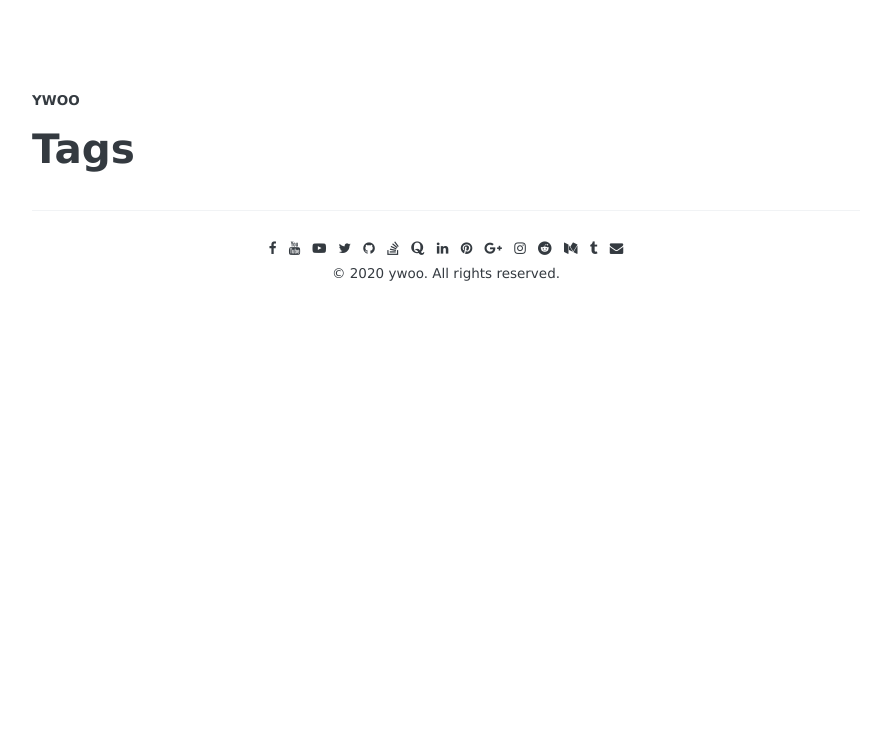
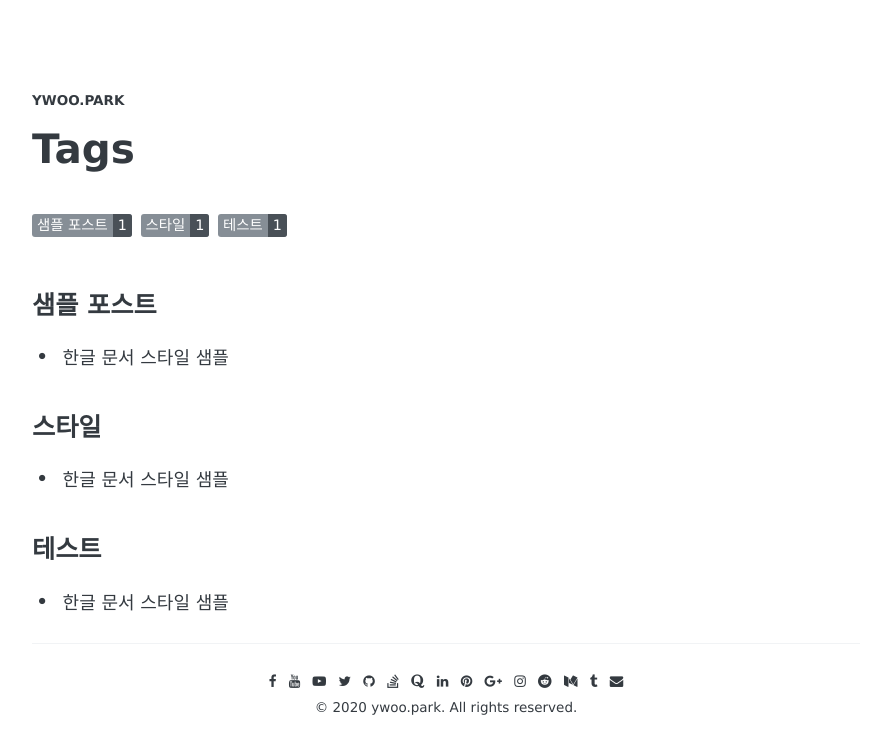
Before and after one commit to ywoo-park/ywoo21.github.io, a Jekyll site: the page built from tags/index.html, in a window 1280 px wide. Shown: the top 754 px of the page, without its empty margins (194-1085 px from the left). Built offline with Jekyll 4.4.1, drawn with Linux system fonts in a browser that asks for light colours; some web fonts are replaced; part of the change alters nothing that is shown.

Commit message:
add sample

````diff
--- a/_config.yml
+++ b/_config.yml
@@ -3,7 +3,7 @@
 # # # # # # # # # # # # #
 
 # Basic
-name:               "ywoo"
+name:               "ywoo.park"
 
 author:
   facebook:         your-id
@@ -20,11 +20,11 @@ author:
   reddit:           your-id
   medium:           your-id
   tumblr:           your-id
-  email:            your-id@your-email.com
+  email:            ywooo21@gmail.com
 
 copyright:
   year:             2020
-  name:             ywoo
+  name:             ywoo.park
 
 # Google-analytics
 google-analytics:
--- /dev/null
+++ b/_posts/2017-01-19-style-test-ko.md
@@ -0,0 +1,117 @@
+---
+layout: post
+title: "한글 문서 스타일 샘플"
+description: "한글로 된 글의 샘플입니다."
+date: 2017-01-19
+tags: [샘플 포스트, 테스트, 스타일]
+comments: true
+share: true
+---
+
+이 글은 스타일을 모아둔 것입니다. 소스 코드를 확인하여 스타일을 적용하는 방법을 알아보세요.
+
+---
+
+## 1. 제목
+
+# 제목 1
+
+## 제목 2
+
+### 제목 3
+
+#### 제목 4
+
+##### 제목 5
+
+###### 제목 6
+
+### 1-1. 제목 정렬
+
+##### 왼쪽(기본)
+
+##### 가운데
+{: .center}
+
+##### 오른쪽
+{: .right}
+
+## 2. 본문
+
+탄핵소추의 의결을 받은 자는 탄핵심판이 있을 때까지 [링크](#) 그 권한행사가 정지된다. 제2항과 제3항의 처분에 대하여는 **굵게** 법원에 제소할 수 없다. 선거와 국민투표의 공정한 관리 *기울임* 및 정당에 관한 사무를 처리하기 위하여 5<sup>3</sup> = 125 선거관리위원회를 둔다. 국무총리는 대통령을 보좌하며, H<sub>2</sub>O 행정에 관하여 대통령의 명을 받아 행정각부를 통할한다. 정당은 법률이 정하는 바에 의하여 <u>밑줄</u> 국가의 보호를 받으며, 국가는 법률이 정하는 바에 의하여 `파일명` 정당운영에 필요한 자금을 보조할 수 있다. 모든 국민은 종교의 자유를 가진다. 국회의원은 법률이 정하는 직을 겸할 수 없다. 감사원은 <del>가운데 줄</del> 세입·세출의 결산을 매년 검사하여 대통령과 차년도국회에 <mark>형광펜</mark> 그 결과를 보고하여야 한다.
+
+## 3. 이미지
+
+![큰 이미지](http://placehold.it/800x400)
+![중간 이미지](http://placehold.it/400x200)
+![작은 이미지](http://placehold.it/200x200)
+
+### 3-1. 이미지 가운데 정렬
+![이미지 가운데 정렬](http://placehold.it/200x200){: .center-image}
+
+## 4. 인용구
+
+> 나는 헌법을 준수하고 국가를 보위하며 조국의 평화적 통일과 국민의 자유와 복리의 증진 및 민족문화의 창달에 노력하여 대통령으로서의 직책을 성실히 수행할 것을 국민 앞에 엄숙히 선서합니다. 모든 국민은 통신의 비밀을 침해받지 아니한다. 국회의원은 법률이 정하는 직을 겸할 수 없다. 국회는 헌법 또는 법률에 특별한 규정이 없는 한 재적의원 과반수의 출석과 출석의원 과반수의 찬성으로 의결한다. 가부동수인 때에는 부결된 것으로 본다.
+
+## 5. 리스트
+
+### 순서가 없는 리스트
+
+* 국가원로자문회의의 조직·직무범위 기타 필요한 사항은 법률로 정한다.
+* 모든 국민은 법률이 정하는 바에 의하여 국방의 의무를 진다.
+* 탄핵소추의 의결을 받은 자는 탄핵심판이 있을 때까지 그 권한행사가 정지된다.
+  1. 국회는 의원의 자격을 심사하며, 의원을 징계할 수 있다. 국가는 모성의 보호를 위하여 노력하여야 한다.
+  2. 공개하지 아니한 회의내용의 공표에 관하여는 법률이 정하는 바에 의한다.
+* 국회는 의장 1인과 부의장 2인을 선출한다. 정부는 회계연도마다 예산안을 편성하여 회계연도 개시 90일전까지 국회에 제출하고, 국회는 회계연도 개시 30일전까지 이를 의결하여야 한다.
+
+### 순서가 있는 리스트
+
+1. 대통령으로 선거될 수 있는 자는 국회의원의 피선거권이 있고 선거일 현재 40세에 달하여야 한다.
+2. 각급 선거관리위원회는 선거인명부의 작성등 선거사무와 국민투표사무에 관하여 관계 행정기관에 필요한 지시를 할 수 있다.
+3. 예비비는 총액으로 국회의 의결을 얻어야 한다. 예비비의 지출은 차기국회의 승인을 얻어야 한다.
+  * 국가는 농지에 관하여 경자유전의 원칙이 달성될 수 있도록 노력하여야 하며, 농지의 소작제도는 금지된다.
+  * 모든 국민은 법률이 정하는 바에 의하여 납세의 의무를 진다.
+4. 형사피의자 또는 형사피고인으로서 구금되었던 자가 법률이 정하는 불기소처분을 받거나 무죄판결을 받은 때에는 법률이 정하는 바에 의하여 국가에 정당한 보상을 청구할 수 있다.
+
+### 정의 리스트
+
+대통령은 제3항과 제4
+: 국회의원은 그 지위를 남용하여 국가·공공단체 또는 기업체와의 계약이나 그 처분에 의하여 재산상의 권리·이익 또는 직위를 취득하거나 타인을 위하여 그 취득을 알선할 수 없다.
+
+체포·구속·압수 또
+: 헌법개정안은 국회가 의결한 후 30일 이내에 국민투표에 붙여 국회의원선거권자 과반수의 투표와 투표자 과반수의 찬성을 얻어야 한다.
+
+## 6. 표
+
+| 상단1 | 상단2 | 상단3 |
+|:-----|:----:|-----:|
+| 셀1  | 셀2  | 셀3  |
+| 셀4  | 셀5  | 셀6  |
+|----
+| 셀1  | 셀2  | 셀3  |
+| 셀4  | 셀5  | 셀6  |
+|=====
+| 하단1   | 하단2 | 하단3 |
+
+
+## 7. 코드 스타일
+
+### 코드 하이라이팅
+
+```css
+#container {
+  float: left;
+  margin: 0 -240px 0 0;
+  width: 100%;
+}
+```
+
+### 일반적인 코드
+
+    <div id="awesome">
+      <p>This is great isn't it?</p>
+    </div>
+
+---
+
+이 문서는 [한글 Lorem Ipsum](http://guny.kr/stuff/klorem/)으로 생성되었습니다.
````
